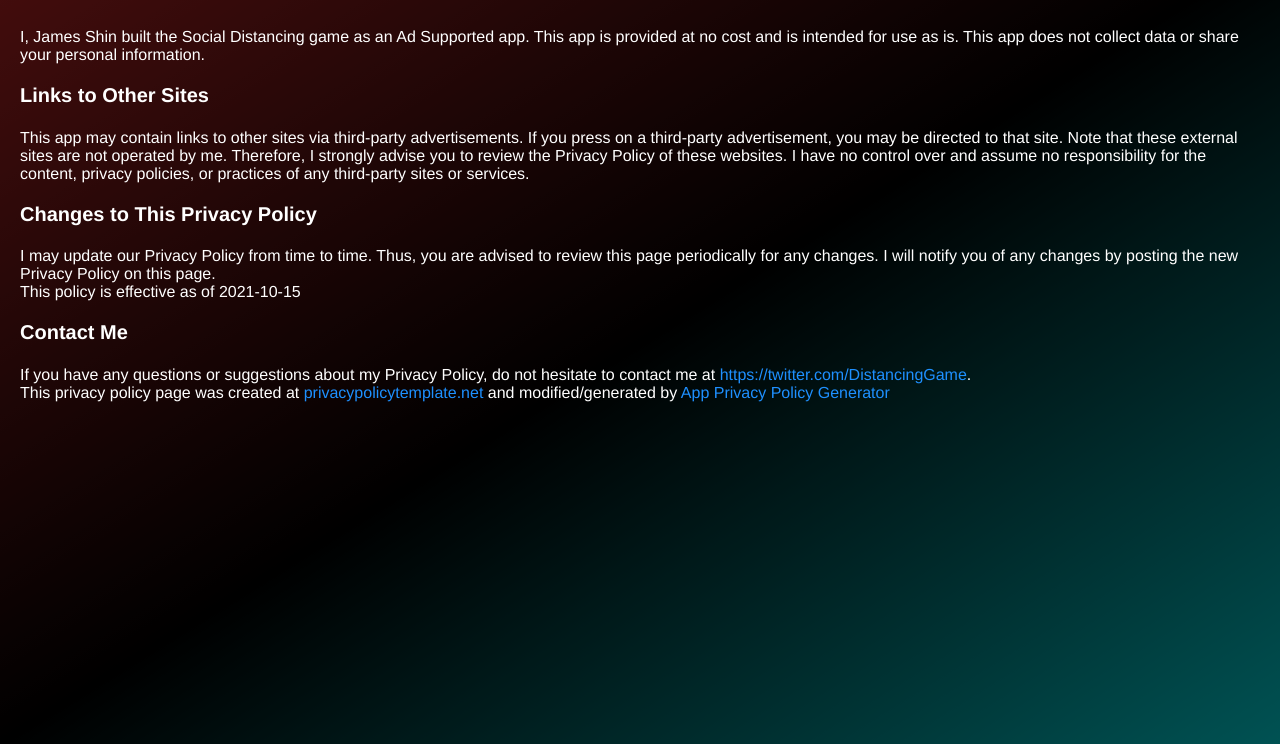
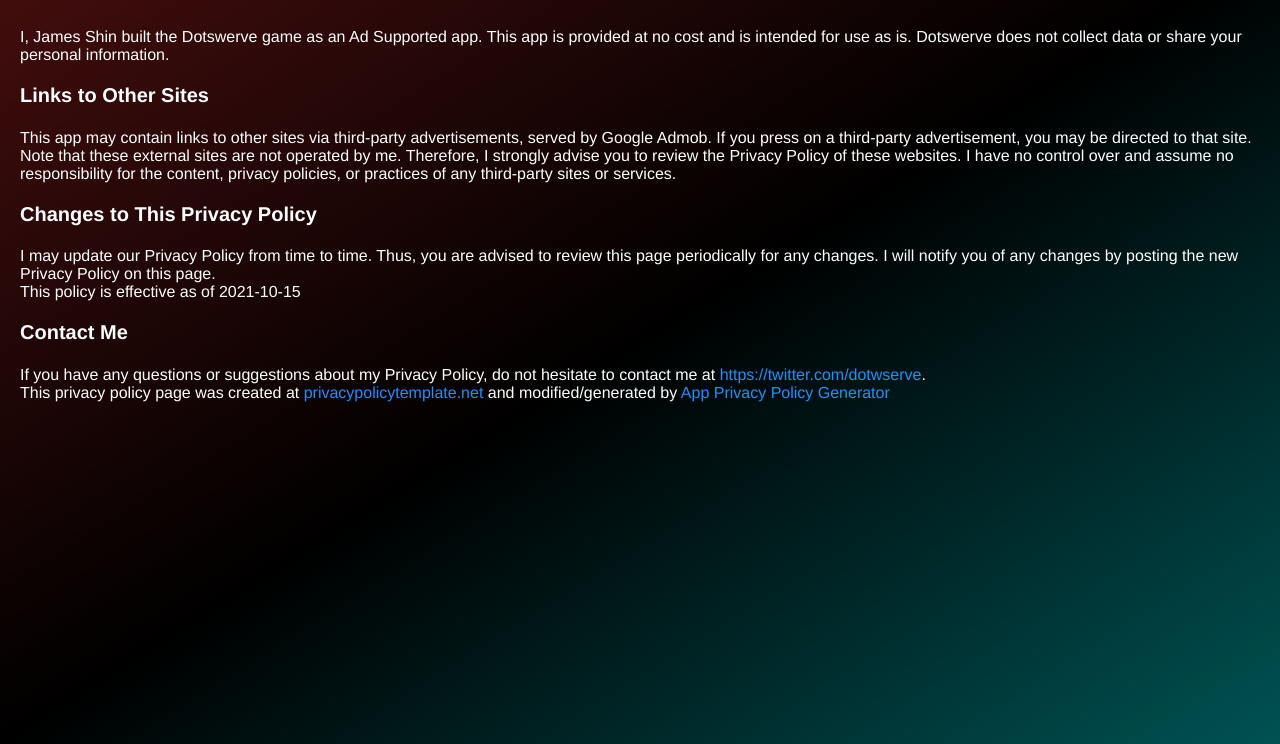
Before and after one commit to shinjam3/dotswerve_privacy_policy, a plain HTML site: page index.html in a window 1280 px wide. Shown: the part 56-800 px from the top of the page. Drawn offline with Linux system fonts and the light colour scheme.

Commit message:
Update index.html

```diff
--- a/index.html
+++ b/index.html
@@ -74,11 +74,11 @@
         <strong>Privacy Policy</strong>
       </h1>
       <p>
-        I, James Shin built the Social Distancing game as an Ad Supported app. This app is provided at no cost and is intended for use as is. This app does not collect data or share your personal information.
+        I, James Shin built the Dotswerve game as an Ad Supported app. This app is provided at no cost and is intended for use as is. Dotswerve does not collect data or share your personal information.
       </p>
       <h2><strong>Links to Other Sites</strong></h2>
       <p>
-        This app may contain links to other sites via third-party advertisements. If you press on a third-party advertisement, you may be directed to that site. Note that these external sites are not operated by me. Therefore, I strongly
+        This app may contain links to other sites via third-party advertisements, served by Google Admob. If you press on a third-party advertisement, you may be directed to that site. Note that these external sites are not operated by me. Therefore, I strongly
         advise you to review the Privacy Policy of these websites. I have no control over and assume no responsibility for the content, privacy policies, or practices of any third-party sites or services.
       </p>
       <h2><strong>Changes to This Privacy Policy</strong></h2>
@@ -87,7 +87,7 @@
       </p>
       <p>This policy is effective as of 2021-10-15</p>
       <h2><strong>Contact Me</strong></h2>
-      <p>If you have any questions or suggestions about my Privacy Policy, do not hesitate to contact me at <a href="https://twitter.com/DistancingGame" target="_blank">https://twitter.com/DistancingGame</a>.</p>
+      <p>If you have any questions or suggestions about my Privacy Policy, do not hesitate to contact me at <a href="https://twitter.com/dotswerve" target="_blank">https://twitter.com/dotwserve</a>.</p>
       <p>
         This privacy policy page was created at <a href="https://privacypolicytemplate.net" target="_blank" rel="noopener noreferrer">privacypolicytemplate.net </a>and modified/generated by
         <a href="https://app-privacy-policy-generator.nisrulz.com/" target="_blank" rel="noopener noreferrer">App Privacy Policy Generator</a>
```
